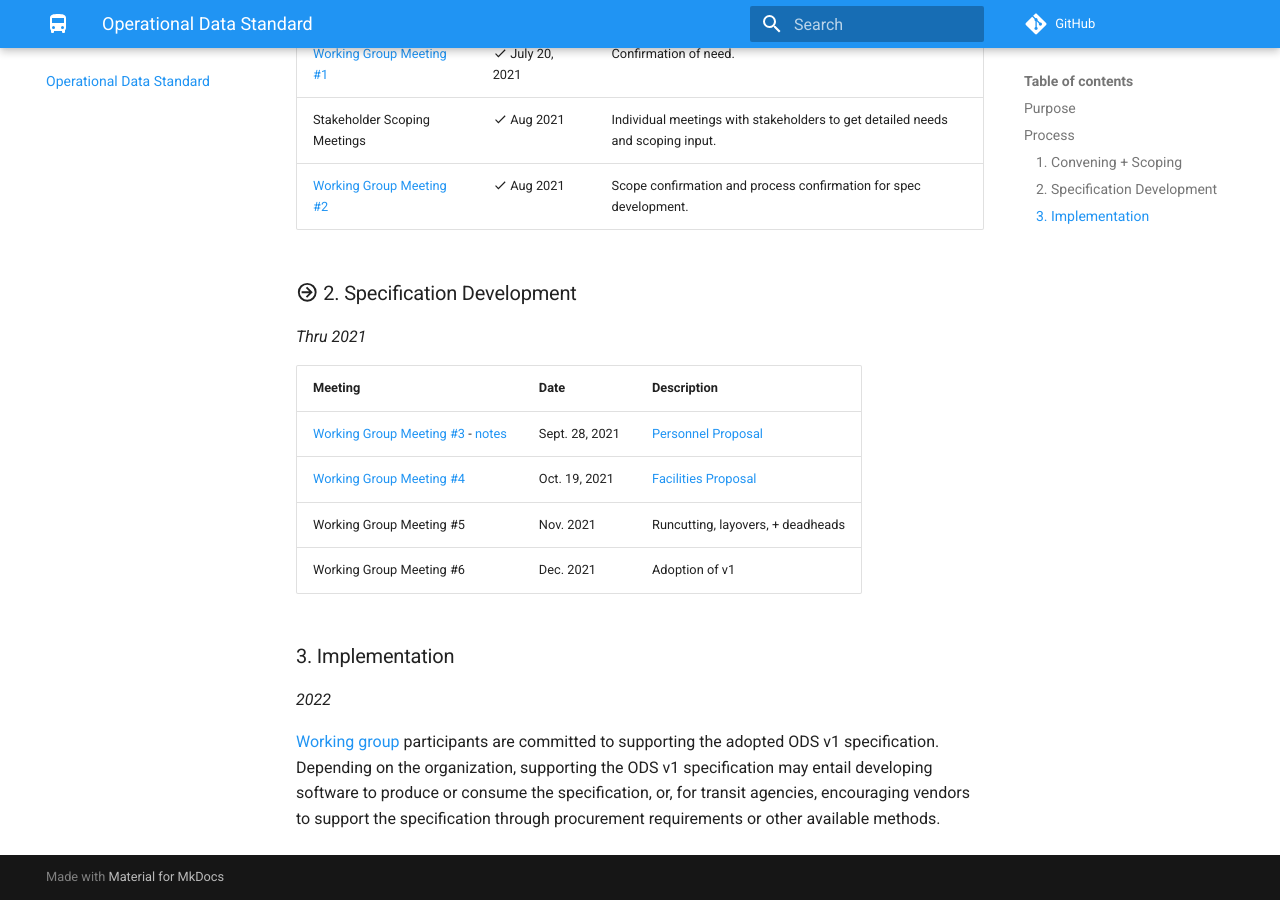
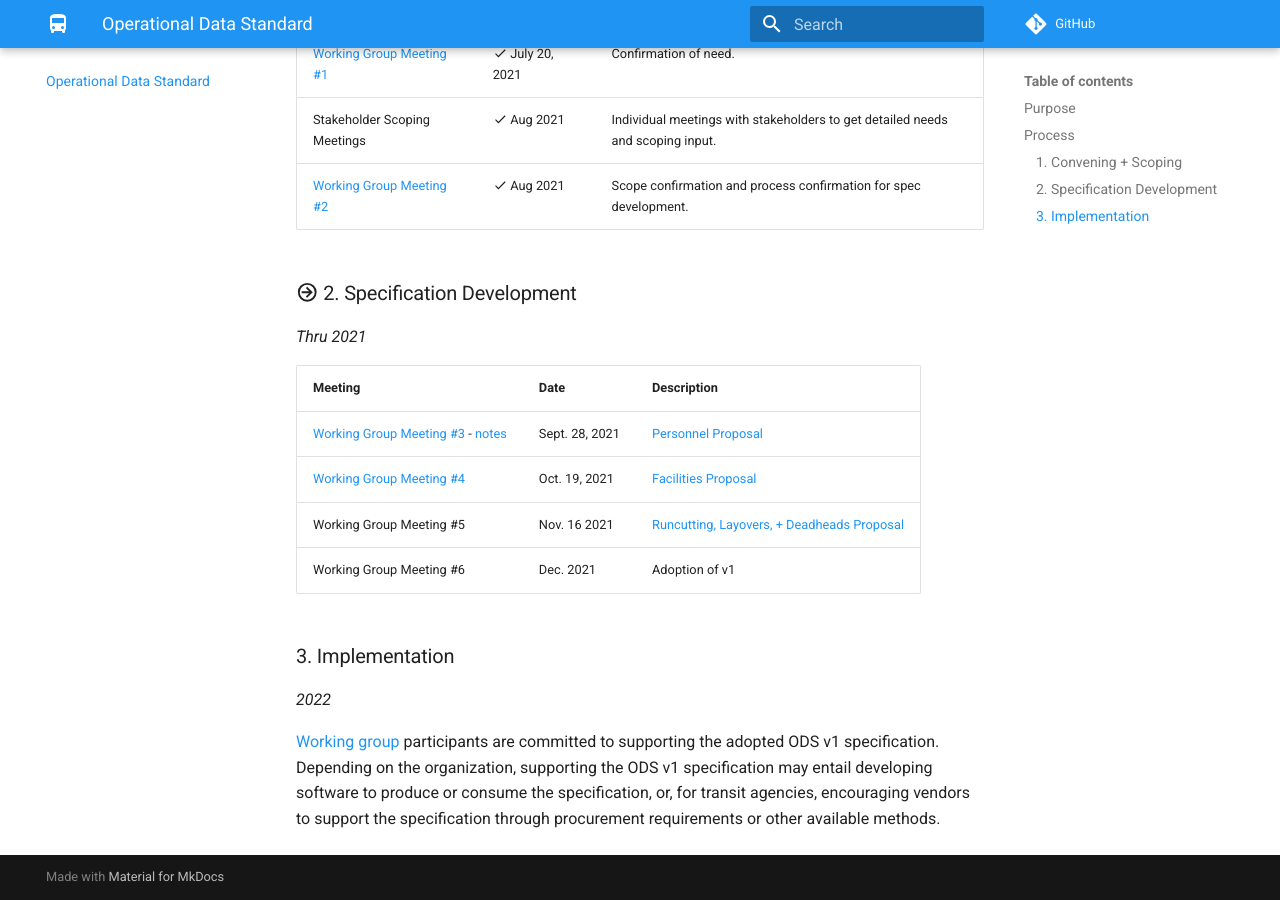
Before and after one commit to cal-itp/operational-data-standard, an MkDocs documentation site: the page built from docs/README.md, in a window 1280 px wide and 900 px high, scrolled down 892 px. Built offline with MkDocs 1.6.1 and Material for MkDocs 9.7.7, drawn with Linux system fonts in a browser that asks for light colours; nearby versions of some CDN libraries; comment, search, counter and statistics services are not loaded.

Commit message:
Add Runcutting, Layovers and Deadheads  proposalproposal

```diff
--- a/docs/README.md
+++ b/docs/README.md
@@ -30,9 +30,9 @@ Version 1 of the Operational Data Standard is expected to be finalized by Decemb
 
 | Meeting     | Date  | Description                          |
 | :---------- | :---- |:----------------------------------- |
-| [Working Group Meeting #3](https://docs.google.com/presentation/d/19TKTKTW54Vs8EeQ76kN8xAO-qFMUUTlj-LT9bYlJQXQ) - [notes](https://docs.google.com/document/d/1w2y7aHPlQ-A1ls3LDfYqolM9vhd3Z05fiNqec5Jxxd4/edit#heading=h.4g3wqbmawp7d) |  Sept. 28, 2021 | [Personnel Proposal](https://docs.google.com/document/d/1doswkEZ2kt6ACLHQJQ3k_jBlQGppGnU1BSkbYM8Lybw)  |
+| [Working Group Meeting #3](https://docs.google.com/presentation/d/19TKTKTW54Vs8EeQ76kN8xAO-qFMUUTlj-LT9bYlJQXQ) - [notes](https://docs.google.com/document/d/1w2y7aHPlQ-A1ls3LDfYqolM9vhd3Z05fiNqec5Jxxd4) |  Sept. 28, 2021 | [Personnel Proposal](https://docs.google.com/document/d/1doswkEZ2kt6ACLHQJQ3k_jBlQGppGnU1BSkbYM8Lybw)  |
 | [Working Group Meeting #4](https://docs.google.com/presentation/d/17aNfY1duDNa_fX3ByUqarzsvHhuRsybbvaGxwCZEMZg) |  Oct. 19, 2021 | [Facilities Proposal](https://docs.google.com/document/d/1bUheweHg5udmBqJIJehO9g8r_JyoU6jLuicbJ8Fgag0) |
-| Working Group Meeting #5 |  Nov. 2021 | Runcutting, layovers, +  deadheads |
+| Working Group Meeting #5 |  Nov. 16 2021 | [Runcutting, Layovers, +  Deadheads Proposal](https://docs.google.com/document/d/1PZMmyNuxOuzx3pKLehfHs9cFcfSpbpiOoUJk0x2MqLo) |
 | Working Group Meeting #6 |  Dec. 2021 | Adoption of v1 |
 
 ### 3. Implementation
```
Also changed, not shown: docs/standard.md (+2 -2 lines).
